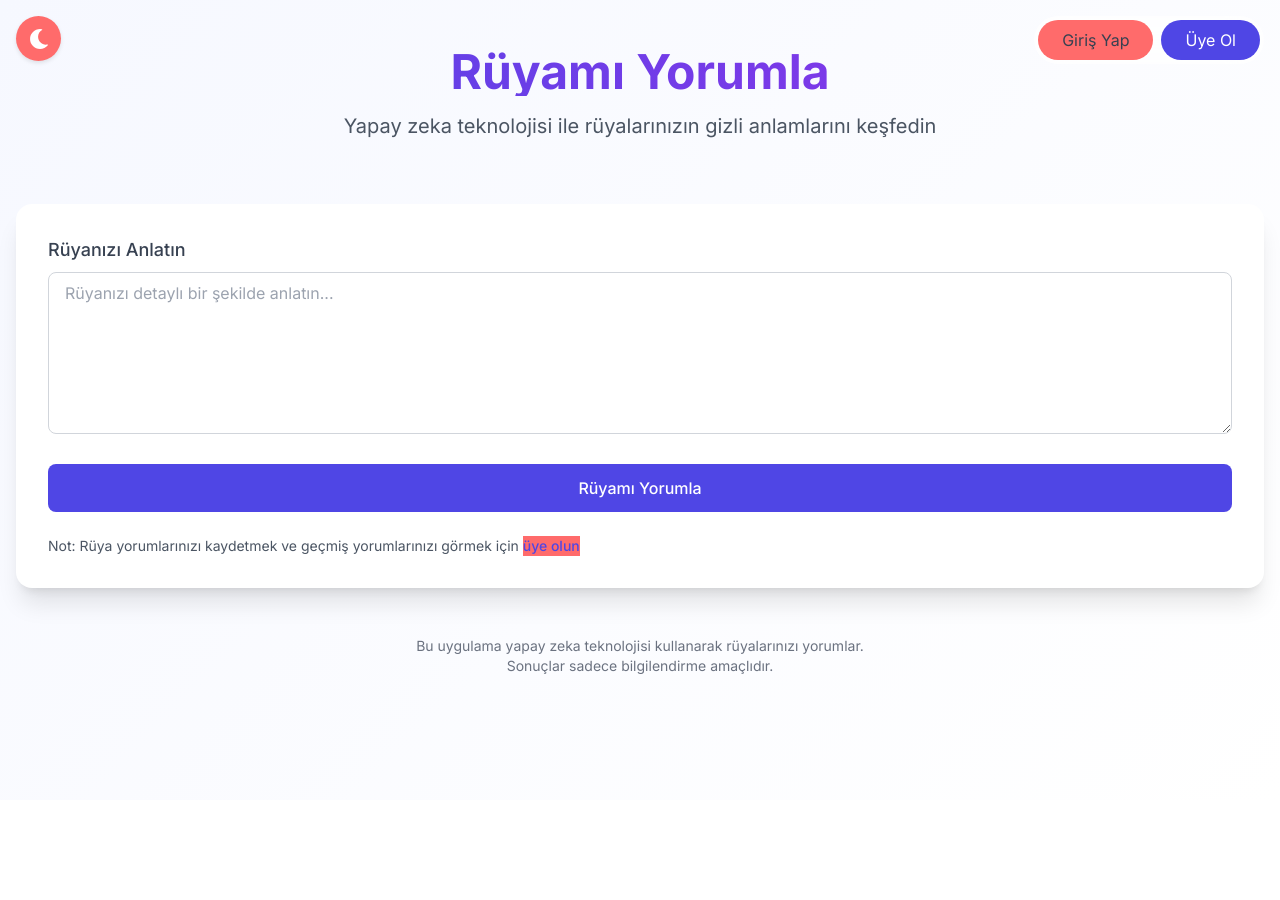
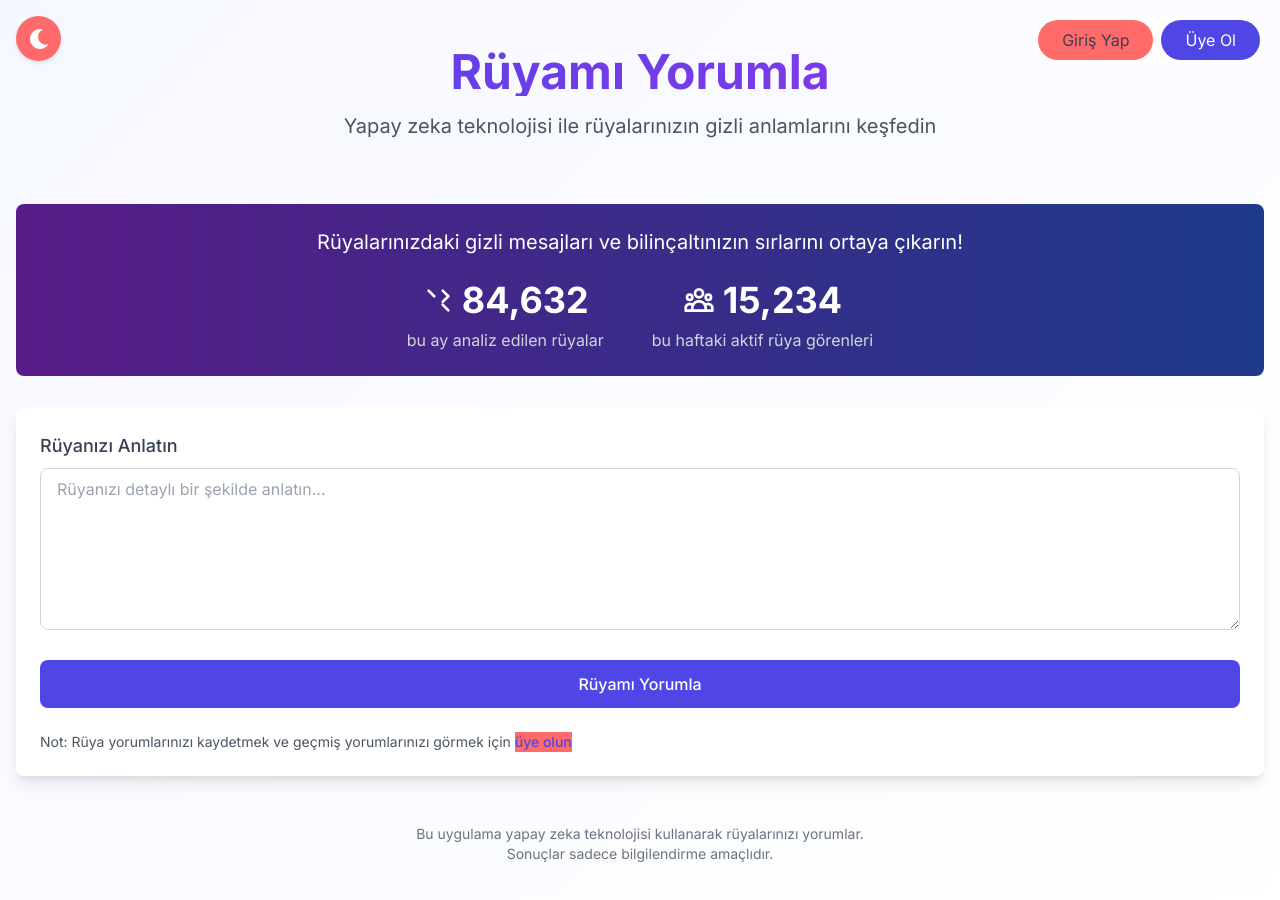
Before and after one commit to cetinibs/ruyami-yorumla, a Next.js app: page / in a window 1280 px wide. Shown: the top 900 px of the page. Before the commit the page ends 800 px from the top, so only its background shows below. Built offline with nearby package versions, Linux system fonts and the light colour scheme.

Commit message:
Add statistics section above chat box

```diff
--- a/pages/index.tsx
+++ b/pages/index.tsx
@@ -332,7 +332,31 @@ export default function Home() {
 
           {/* Ana İçerik */}
           <div className={`${user ? 'lg:col-span-3' : 'lg:col-span-4'}`}>
-            <div className="dream-card">
+            <div className="mb-8 text-center bg-gradient-to-r from-purple-900 to-blue-900 rounded-lg p-6 text-white">
+              <h2 className="text-xl mb-6">Rüyalarınızdaki gizli mesajları ve bilinçaltınızın sırlarını ortaya çıkarın!</h2>
+              <div className="flex justify-center space-x-12">
+                <div className="text-center">
+                  <div className="flex items-center justify-center mb-2">
+                    <svg className="w-8 h-8 mr-2" viewBox="0 0 24 24" fill="none" stroke="currentColor">
+                      <path strokeLinecap="round" strokeLinejoin="round" strokeWidth="2" d="M4.93 4.93l4.24 4.24m10.59 10.59l-4.24-4.24m0-10.59l4.24 4.24-4.24 4.24"/>
+                    </svg>
+                    <span className="text-4xl font-bold">84,632</span>
+                  </div>
+                  <p className="text-gray-300">bu ay analiz edilen rüyalar</p>
+                </div>
+                <div className="text-center">
+                  <div className="flex items-center justify-center mb-2">
+                    <svg className="w-8 h-8 mr-2" viewBox="0 0 24 24" fill="none" stroke="currentColor">
+                      <path strokeLinecap="round" strokeLinejoin="round" strokeWidth="2" d="M17 20h5v-2a3 3 0 00-5.356-1.857M17 20H7m10 0v-2c0-.656-.126-1.283-.356-1.857M7 20H2v-2a3 3 0 015.356-1.857M7 20v-2c0-.656.126-1.283.356-1.857m0 0a5.002 5.002 0 019.288 0M15 7a3 3 0 11-6 0 3 3 0 016 0zm6 3a2 2 0 11-4 0 2 2 0 014 0zM7 10a2 2 0 11-4 0 2 2 0 014 0z"/>
+                    </svg>
+                    <span className="text-4xl font-bold">15,234</span>
+                  </div>
+                  <p className="text-gray-300">bu haftaki aktif rüya görenleri</p>
+                </div>
+              </div>
+            </div>
+
+            <div className="bg-white dark:bg-gray-800 rounded-lg shadow-lg p-6">
               <form onSubmit={handleDreamSubmit} className="space-y-6">
                 <div>
                   <label htmlFor="dream" className="block text-lg font-medium text-gray-700 mb-2">
```
